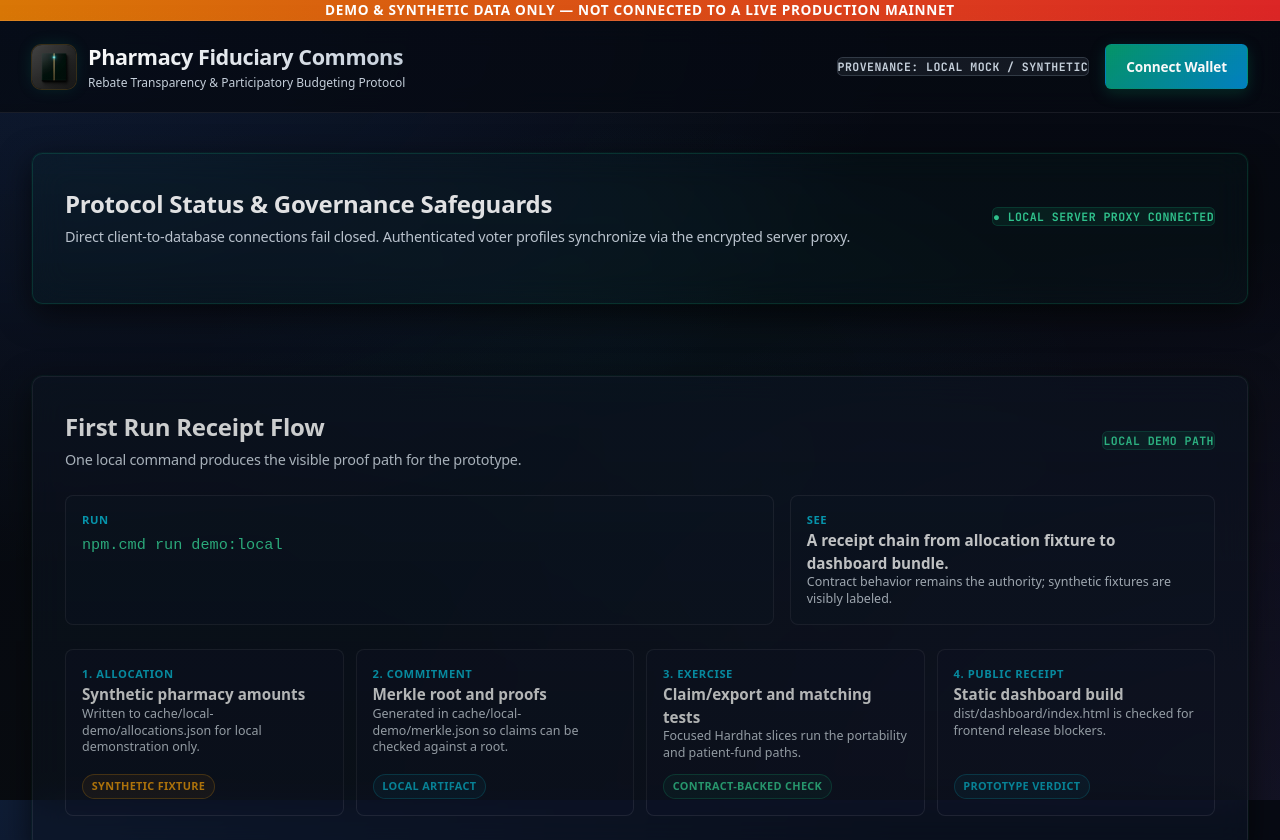
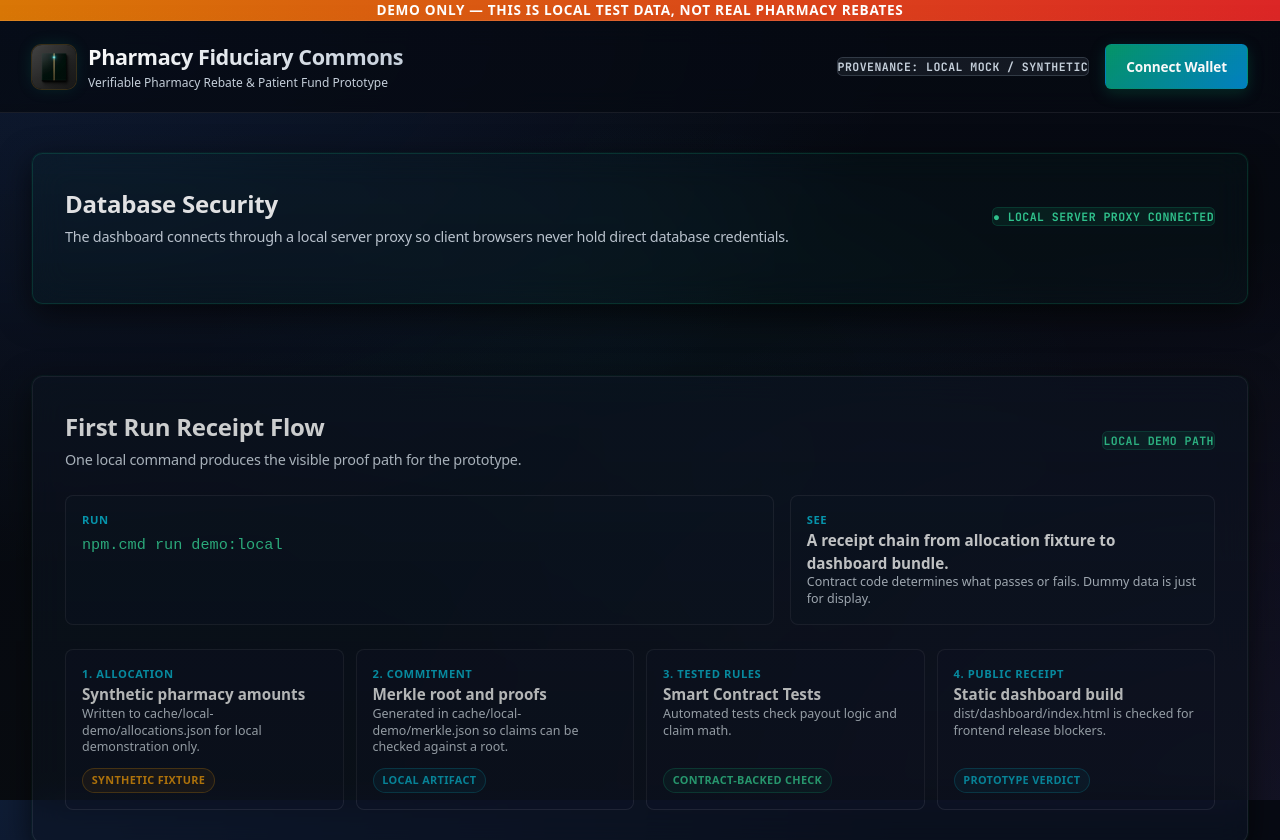
Before and after one commit to Simultech369/Pharmacy-Fiduciary-Commons, a website: page dashboard/index.html in a window 1280 px wide. Shown: the top 840 px of the page. Drawn offline with Linux system fonts and the light colour scheme.

Commit message:
Apply plain-language Realness Pass copy edits to ONBOARDING.md and dashboard newcomer section

```diff
--- a/dashboard/index.html
+++ b/dashboard/index.html
@@ -819,7 +819,7 @@
 <body>
 
   <div class="banner-top-warning">
-    <span>DEMO & SYNTHETIC DATA ONLY — NOT CONNECTED TO A LIVE PRODUCTION MAINNET</span>
+    <span>DEMO ONLY — THIS IS LOCAL TEST DATA, NOT REAL PHARMACY REBATES</span>
   </div>
 
   <header>
@@ -828,7 +828,7 @@
         <img src="assets/logo.png" alt="Pharmacy Fiduciary Commons Emblem" class="header-logo-img">
         <div>
           <div class="logo-text">Pharmacy Fiduciary Commons</div>
-          <div class="logo-subtitle">Rebate Transparency & Participatory Budgeting Protocol</div>
+          <div class="logo-subtitle">Verifiable Pharmacy Rebate & Patient Fund Prototype</div>
         </div>
       </div>
       <div class="header-controls-group">
@@ -846,8 +846,8 @@
     <section class="panel panel-containment-safeguards">
       <div class="panel-title panel-title-split">
         <div>
-          Protocol Status & Governance Safeguards
-          <div class="panel-subtitle">Direct client-to-database connections fail closed. Authenticated voter profiles synchronize via the encrypted server proxy.</div>
+          Database Security
+          <div class="panel-subtitle">The dashboard connects through a local server proxy so client browsers never hold direct database credentials.</div>
         </div>
         <div id="db-status-badge" class="badge-status-emerald">
           ● LOCAL SERVER PROXY CONNECTED
@@ -872,7 +872,7 @@
         <div class="first-run-outcome">
           <div class="receipt-step-label">See</div>
           <div class="receipt-step-title">A receipt chain from allocation fixture to dashboard bundle.</div>
-          <div class="receipt-step-meta">Contract behavior remains the authority; synthetic fixtures are visibly labeled.</div>
+          <div class="receipt-step-meta">Contract code determines what passes or fails. Dummy data is just for display.</div>
         </div>
       </div>
 
@@ -895,9 +895,9 @@
         </div>
         <div class="receipt-step">
           <div>
-            <div class="receipt-step-label">3. Exercise</div>
-            <div class="receipt-step-title">Claim/export and matching tests</div>
-            <div class="receipt-step-meta">Focused Hardhat slices run the portability and patient-fund paths.</div>
+            <div class="receipt-step-label">3. Tested Rules</div>
+            <div class="receipt-step-title">Smart Contract Tests</div>
+            <div class="receipt-step-meta">Automated tests check payout logic and claim math.</div>
           </div>
           <span class="receipt-status contract">Contract-backed check</span>
         </div>
```
Also changed, not shown: ONBOARDING.md (+2 -2 lines).
